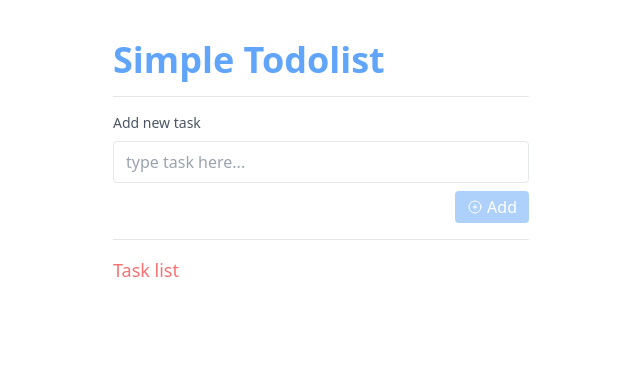
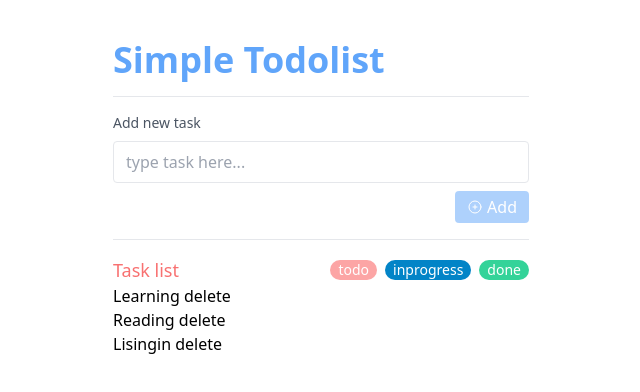
Before and after one commit to supreechadev/simple-todolist, a Next.js app: page / in a window 1280 px wide. Shown: the top 392 px of the page, without its empty margins (319-959 px from the left). Built offline with nearby package versions, Linux system fonts and the light colour scheme.

Commit message:
feat: list animation & filter

```diff
--- /dev/null
+++ b/components/StatusFilter.tsx
@@ -0,0 +1,63 @@
+import { FC, useEffect, useState } from "react";
+import { TaskStatusId } from "@types";
+
+interface StatusFilterProps {
+  value: Array<TaskStatusId>;
+  onChange: (statusList: Array<TaskStatusId>) => void;
+}
+
+interface StatusFilterItem {
+  id: TaskStatusId;
+  label: string;
+  classes: string;
+}
+
+const statusFilterList: Array<StatusFilterItem> = [
+  {
+    id: 1,
+    label: "todo",
+    classes: "bg-red-300",
+  },
+  {
+    id: 2,
+    label: "inprogress",
+    classes: "bg-sky-600",
+  },
+  {
+    id: 3,
+    label: "done",
+    classes: "bg-emerald-400",
+  },
+];
+
+const StatusFilter: FC<StatusFilterProps> = ({ value, onChange }) => {
+  const [state, setState] = useState<Array<TaskStatusId>>([...value]);
+
+  const handleToggle = (statusId: TaskStatusId) => {
+    state.includes(statusId)
+      ? setState((prev) => prev.filter((e) => e !== statusId))
+      : setState((prev) => [statusId, ...prev]);
+  };
+
+  useEffect(() => {
+    onChange?.(state);
+  }, [onChange, state]);
+
+  return (
+    <ul className="flex gap-x-2 self-center">
+      {statusFilterList.map((e) => (
+        <li
+          onClick={() => handleToggle(e.id)}
+          key={e.id}
+          className={`px-2 text-white cursor-pointer text-sm rounded-full ${
+            e.classes
+          } ${!state.includes(e.id) ? "opacity-30" : ""}`}
+        >
+          {e.label}
+        </li>
+      ))}
+    </ul>
+  );
+};
+
+export default StatusFilter;
--- a/components/TaskForm.tsx
+++ b/components/TaskForm.tsx
@@ -4,20 +4,17 @@ import { useForm } from "react-hook-form";
 import { yupResolver } from "@hookform/resolvers/yup";
 
 import PlusCircleIcon from "@components/icons/PlusCircleIcon";
-import { TaskServices } from "@api";
 import { Task, TaskStatusEnum } from "@types";
 import { getUUID } from "@utils";
-
-interface TaskFormProps {
-  onComplete?: (newTask: Task) => void;
-}
+import { useTask } from "@contexts/taskContext";
 
 const schema = yup.object().shape({
   name: yup.string().required("please input task name"),
 });
 
-const TaskForm: FC<TaskFormProps> = ({ onComplete }) => {
-  const [isLoading, setLoading] = useState<boolean>(false);
+const TaskForm: FC = () => {
+  const [isCreating, setCreating] = useState<boolean>(false);
+  const { addTask } = useTask();
 
   const {
     register,
@@ -33,26 +30,26 @@ const TaskForm: FC<TaskFormProps> = ({ onComplete }) => {
 
   const handleCreateTask = async (name: string) => {
     try {
-      setLoading(true);
-      // const result = await TaskServices.createTask();
+      setCreating(true);
       const newTask: Task = {
         id: getUUID(),
         statusId: TaskStatusEnum.TODO,
         name,
       };
-      onComplete?.(newTask);
       reset();
+      return newTask;
     } catch (err) {
       console.error(err);
+      return;
     } finally {
-      setLoading(false);
+      setCreating(false);
     }
   };
 
-  const onSubmit = (data: Partial<Task>) => {
-    if (data.name && data.name.trim() !== "") {
-      handleCreateTask(data.name);
-    }
+  const onSubmit = async (data: Partial<Task>) => {
+    if (!data.name || data.name.trim() === "") return;
+    const newTask = await handleCreateTask(data.name);
+    if (newTask) addTask(newTask);
   };
 
   return (
@@ -72,7 +69,7 @@ const TaskForm: FC<TaskFormProps> = ({ onComplete }) => {
         </div>
         <button
           className="self-end bg-blue-400 text-white py-1 px-3 flex items-center space-x-1 rounded hover:brightness-125 hover:shadow disabled:opacity-50"
-          disabled={isLoading || !taskName || taskName.trim() === ""}
+          disabled={isCreating || !taskName || taskName.trim() === ""}
           type="submit"
         >
           <PlusCircleIcon className="w-4 h-4" />
--- a/components/TaskItem.tsx
+++ b/components/TaskItem.tsx
@@ -1,42 +1,51 @@
-import { FC, useEffect, useReducer } from "react";
+import { FC, useState } from "react";
+import { motion, AnimationProps } from "framer-motion";
 import { Task } from "@types";
+import { useTask } from "@contexts/taskContext";
 
 interface TaskItemProps {
-  value: Task;
-  onDelete: () => void;
-  onChange: (task: Task) => void;
+  data: Task;
 }
 
-type State = Partial<Task>;
-
-interface Action {
-  type: keyof Task;
-  value: Task[keyof Task];
-}
-
-const reducer = (state: State, action: Action): State => {
-  const { type, value } = action;
-  switch (type) {
-    case "name":
-      return { ...state, name: value as Task["name"] };
-    case "statusId":
-      return {
-        ...state,
-        statusId: value as Task["statusId"],
-      };
-    default:
-      return state;
-  }
+const taskItemAnimation: AnimationProps = {
+  initial: { x: -30 },
+  animate: { x: 0 },
+  exit: {
+    x: 30,
+    transition: {
+      duration: 0.1,
+    },
+  },
 };
 
-const TaskItem: FC<TaskItemProps> = ({ value, onDelete, onChange }) => {
-  const [state, dispatch] = useReducer(reducer, { ...value });
+const TaskItem: FC<TaskItemProps> = ({ data }) => {
+  const { removeTask } = useTask();
 
-  useEffect(() => {
-    onChange?.({ ...state } as Task);
-  }, [onChange, state]);
+  const [isDeleting, setDeleting] = useState<boolean>(false);
+  const [isUpdating, setUpdating] = useState<boolean>(false);
 
-  return <div></div>;
+  const handleDeleteTask = async (taskId: Task["id"]) => {
+    try {
+      setDeleting(true);
+      return data;
+    } catch (err) {
+      console.error(err);
+      return;
+    } finally {
+      setDeleting(false);
+    }
+  };
+
+  const handleDeleteClick = async () => {
+    const taskDeleted = await handleDeleteTask(data.id);
+    if (taskDeleted) removeTask(taskDeleted.id);
+  };
+
+  return (
+    <motion.li {...taskItemAnimation} layout>
+      {data.name} <button onClick={handleDeleteClick}>delete</button>
+    </motion.li>
+  );
 };
 
 export default TaskItem;
--- a/components/TaskList.tsx
+++ b/components/TaskList.tsx
@@ -1,47 +1,39 @@
-import { forwardRef, useImperativeHandle, useState } from "react";
-import { Task } from "@types";
-import { TaskServices } from "@api";
-import { useEffect } from "react";
+import { FC, useEffect, useState } from "react";
+import { AnimatePresence } from "framer-motion";
+import TaskItem from "@components/TaskItem";
+import StatusFilter from "@components/StatusFilter";
+import { useTask } from "@contexts/taskContext";
+import { Task, TaskStatusId } from "@types";
 
-const TaskList = forwardRef((_, ref) => {
-  const [isLoading, setLoading] = useState<boolean>(false);
-  const [taskList, setTaskList] = useState<Array<Task>>([]);
-
-  const fetchTaskList = () => {
-    try {
-      setLoading(true);
-      const result = TaskServices.getTaskList();
-    } catch (err) {
-      console.error(err);
-    } finally {
-      setLoading(false);
-    }
-  };
-
-  const unshiftTask = (task: Task) => {
-    setTaskList((prev) => {
-      prev.unshift(task);
-      return [...prev];
-    });
-  };
-  // df
-  useImperativeHandle(ref, () => ({
-    unshiftTask,
-  }));
+const TaskList: FC = () => {
+  const { taskList } = useTask();
+  const [filteredTaskList, setFilteredTaskList] = useState<Array<Task>>([]);
+  const [statusSelected, setStatusSeleted] = useState<Array<TaskStatusId>>([
+    1, 2, 3,
+  ]);
 
   useEffect(() => {
-    fetchTaskList();
-  }, []);
+    setFilteredTaskList(
+      taskList.filter((e) => statusSelected.includes(e.statusId))
+    );
+  }, [taskList, statusSelected]);
 
   return (
     <>
-      <h2 className="text-lg text-red-400">Task list</h2>
-      {taskList.map((e) => (
-        <div key={e.id}>{e.name}</div>
-      ))}
+      <header className="flex justify-between">
+        <h2 className="text-lg text-red-400">Task list</h2>
+        <StatusFilter value={statusSelected} onChange={setStatusSeleted} />
+      </header>
+      <ul>
+        <AnimatePresence>
+          {filteredTaskList.map((e) => (
+            <TaskItem key={e.id} data={e} />
+          ))}
+        </AnimatePresence>
+      </ul>
     </>
   );
-});
+};
 
 TaskList.displayName = "TaskList";
 
--- /dev/null
+++ b/lib/contexts/taskContext.tsx
@@ -0,0 +1,100 @@
+import {
+  FC,
+  PropsWithChildren,
+  createContext,
+  useContext,
+  useState,
+  useEffect,
+} from "react";
+import { Task } from "@types";
+
+const MOCKS: Array<Task> = [
+  {
+    id: "001",
+    name: "Learning",
+    statusId: 1,
+  },
+  {
+    id: "002",
+    name: "Reading",
+    statusId: 1,
+  },
+  {
+    id: "003",
+    name: "Lisingin",
+    statusId: 2,
+  },
+];
+
+interface TaskContext {
+  isLoading: boolean;
+  taskList: Array<Task>;
+  addTask: (task: Task) => void;
+  removeTask: (taskId: Task["id"]) => void;
+  updateTask: (task: Task) => void;
+}
+
+const TaskContext = createContext<TaskContext>({
+  isLoading: false,
+  taskList: [],
+  addTask: () => {},
+  removeTask: () => {},
+  updateTask: () => {},
+});
+
+export const TaskProvider: FC<PropsWithChildren> = ({ children }) => {
+  const [isLoading, setLoading] = useState<boolean>(false);
+  const [taskList, setTaskList] = useState<Array<Task>>([]);
+
+  const addTask = (task: Task) => {
+    setTaskList((prev) => {
+      prev.unshift(task);
+      return [...prev];
+    });
+  };
+
+  const removeTask = (taskId: Task["id"]) => {
+    setTaskList((prev) => {
+      return prev.filter((e) => e.id !== taskId);
+    });
+  };
+
+  const updateTask = (task: Task) => {
+    setTaskList((prev) => {
+      const taskIndex = prev.findIndex((e) => e.id === task.id);
+      prev[taskIndex] = task;
+      return [...prev];
+    });
+  };
+
+  const fetchTask = () => {
+    try {
+      setLoading(true);
+      setTaskList(MOCKS);
+    } catch (err) {
+      console.error(err);
+    } finally {
+      setLoading(false);
+    }
+  };
+
+  useEffect(() => {
+    fetchTask();
+  }, []);
+
+  return (
+    <TaskContext.Provider
+      value={{
+        isLoading,
+        taskList,
+        addTask,
+        removeTask,
+        updateTask,
+      }}
+    >
+      {children}
+    </TaskContext.Provider>
+  );
+};
+
+export const useTask = (): TaskContext => useContext(TaskContext);
--- a/package.json
+++ b/package.json
@@ -15,6 +15,7 @@
     "@types/react-dom": "18.0.9",
     "eslint": "8.29.0",
     "eslint-config-next": "13.0.6",
+    "framer-motion": "^7.10.2",
     "next": "13.0.6",
     "react": "18.2.0",
     "react-dom": "18.2.0",
--- a/pages/_app.tsx
+++ b/pages/_app.tsx
@@ -1,6 +1,11 @@
 import "@styles/globals.css";
 import type { AppProps } from "next/app";
+import { TaskProvider } from "@contexts/taskContext";
 
 export default function App({ Component, pageProps }: AppProps) {
-  return <Component {...pageProps} />;
+  return (
+    <TaskProvider>
+      <Component {...pageProps} />
+    </TaskProvider>
+  );
 }
--- a/pages/index.tsx
+++ b/pages/index.tsx
@@ -1,23 +1,15 @@
 import { NextPage } from "next";
-import { useRef } from "react";
 import TaskForm from "@components/TaskForm";
 import TaskList from "@components/TaskList";
-import { Task } from "@types";
 
 const HomePage: NextPage = () => {
-  const taskListRef = useRef<any>(null);
-
-  const handleTaskComplete = (task: Task) => {
-    taskListRef.current.unshiftTask(task);
-  };
-
   return (
     <main className="container max-w-md pt-10 pb-20">
       <h1 className="text-4xl text-blue-400 font-bold">Simple Todolist</h1>
       <hr className="my-4" />
-      <TaskForm onComplete={handleTaskComplete} />
+      <TaskForm />
       <hr className="my-4" />
-      <TaskList ref={taskListRef} />
+      <TaskList />
     </main>
   );
 };
```
Also changed, not shown: 1 other file (tests, documents, lock files or other folders).
